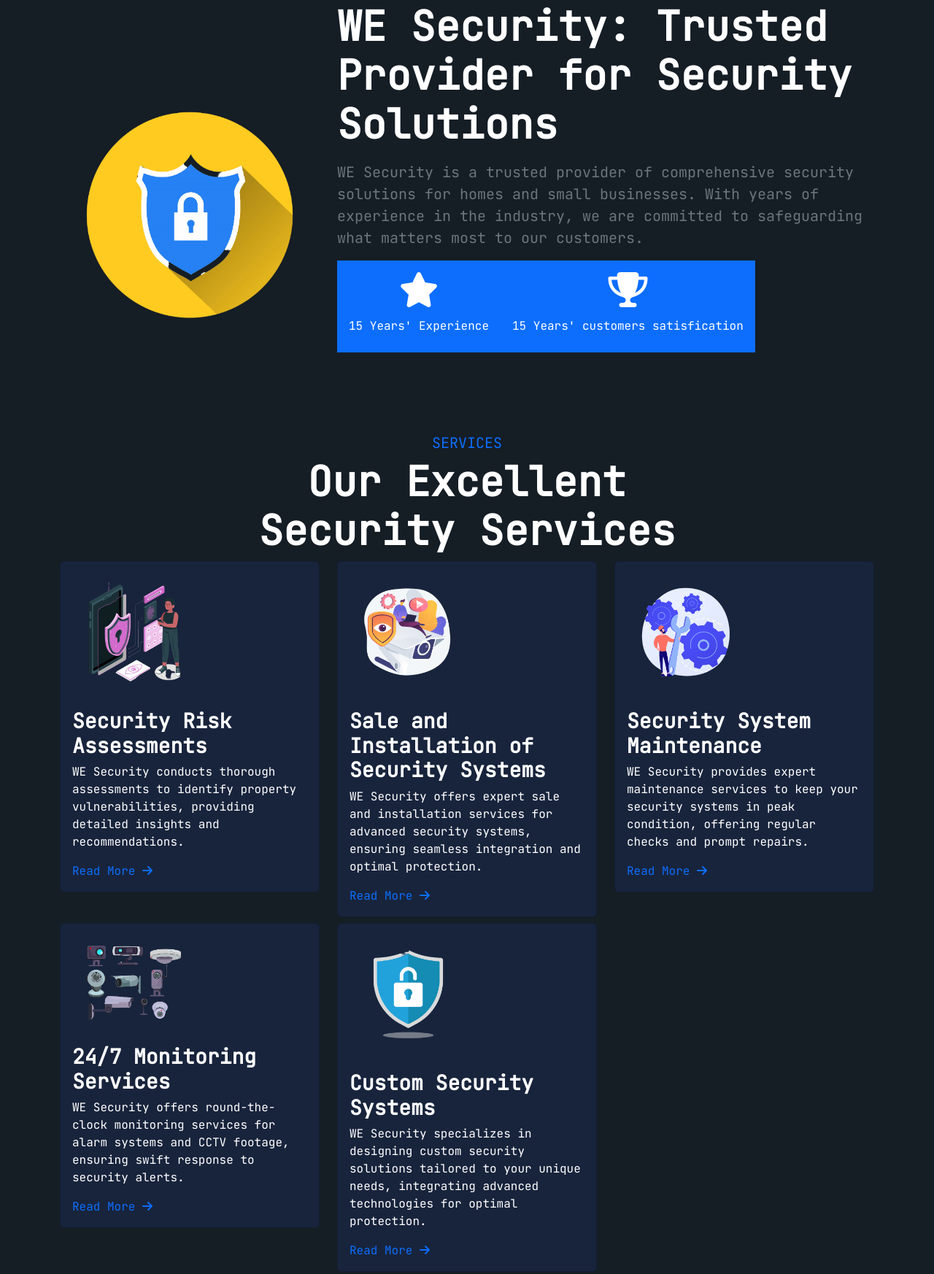
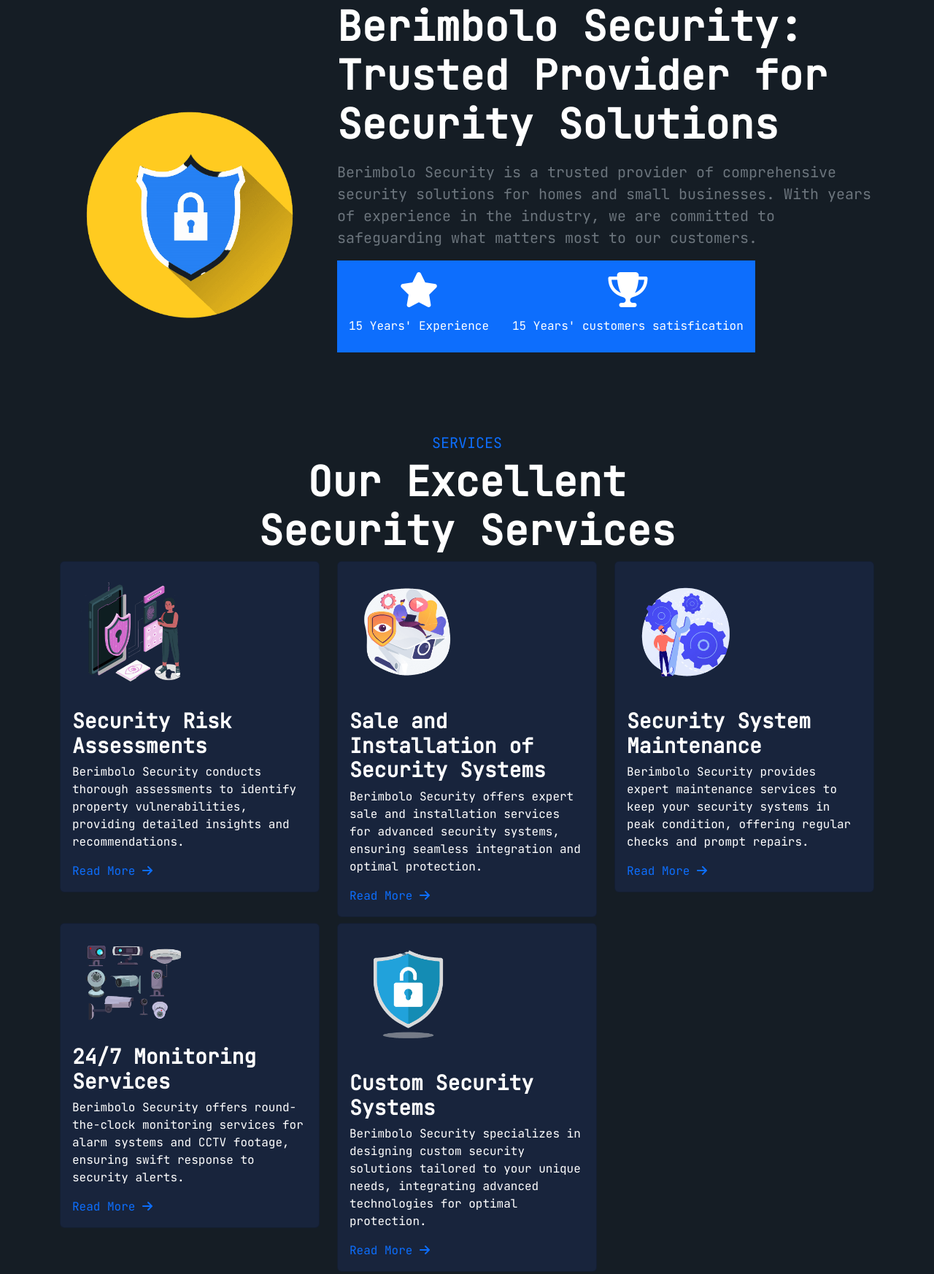
Before and after one commit to 0xAhmd/WE-Security, a plain HTML site: page index.html in a window 1280 px wide. Shown: the part 877-2623 px from the top of the page at 73% size. Drawn offline with Linux system fonts and the light colour scheme.

Commit message:
Update index.html

```diff
--- a/index.html
+++ b/index.html
@@ -4,7 +4,7 @@
 <head>
     <meta charset="UTF-8">
     <meta name="viewport" content="width=device-width, initial-scale=1.0">
-    <title>We Security</title>
+    <title>Berimbolo Security</title>
     <link rel="shortcut icon" href="images/icon.png" type="image/x-icon">
 
     <!-- Add the font link here -->
@@ -76,14 +76,14 @@
     <div class="container">
       <div class="row">
         <div class="col-md-4">
-          <img src="images/logo.png" alt="We security" class="about-image">
+          <img src="images/logo.png" alt="Berimbolo Security" class="about-image">
         </div><!-- left -->
         <div class="col-md-8">
           <h5 class="text-primary">About Us</h5>
           <h3 class="display-4 fw-bold">
-            WE Security: Trusted Provider for Security Solutions
+            Berimbolo Security: Trusted Provider for Security Solutions
           </h3>
-          <p class="lead my-3 fw-medium text-secondary">WE Security is a trusted provider of comprehensive security solutions for homes and small businesses. With years of experience in the industry, we are committed to safeguarding what matters most to our customers.</p>
+          <p class="lead my-3 fw-medium text-secondary">Berimbolo Security is a trusted provider of comprehensive security solutions for homes and small businesses. With years of experience in the industry, we are committed to safeguarding what matters most to our customers.</p>
           <div class="d-flex">
             <div class="bg-primary p-3 text-white border-bottom border-primary border-3 text-center mb-3">
               <i class="fa-solid fa-star fa-3x mb-3"></i>
@@ -112,7 +112,7 @@
             <img src="images/secass.jpg" class="w-50 mb-3" alt="Service $">
             <h5 class="text-primary"></h5>
             <h3 class=" fw-bold">Security Risk Assessments</h3>
-            <p>WE Security conducts thorough assessments to identify property vulnerabilities, providing detailed insights and recommendations.</p>
+            <p>Berimbolo Security conducts thorough assessments to identify property vulnerabilities, providing detailed insights and recommendations.</p>
             <a href="#" style="text-decoration: none;">Read More <i class="fa-solid fa-arrow-right"></i></a>
           </div><!-- card -->
         </div><!-- service -->
@@ -122,7 +122,7 @@
             <img src="images/moni.jpg" class="w-50 mb-3" alt="Service ">
             <h5 class="text-primary"></h5>
             <h3 class=" fw-bold">Sale and Installation of Security Systems</h3>
-            <p>WE Security offers expert sale and installation services for advanced security systems, ensuring seamless integration and optimal protection.</p>
+            <p>Berimbolo Security offers expert sale and installation services for advanced security systems, ensuring seamless integration and optimal protection.</p>
             <a href="#" style="text-decoration: none;">Read More <i class="fa-solid fa-arrow-right"></i></a>
           </div><!-- card -->
         </div><!-- service -->
@@ -132,7 +132,7 @@
             <img src="images/maintain.jpg" class="w-50 mb-3" alt="Service ">
             <h5 class="text-primary"></h5>
             <h3 class=" fw-bold">Security System Maintenance</h3>
-            <p>WE Security provides expert maintenance services to keep your security systems in peak condition, offering regular checks and prompt repairs.</p>
+            <p>Berimbolo Security provides expert maintenance services to keep your security systems in peak condition, offering regular checks and prompt repairs.</p>
             <a href="#" style="text-decoration: none;">Read More <i class="fa-solid fa-arrow-right"></i></a>
           </div><!-- card -->
         </div><!-- service -->
@@ -142,7 +142,7 @@
             <img src="images/443.jpg" class="w-50 mb-3" alt="Service ">
             <h5 class="text-primary"></h5>
             <h3 class=" fw-bold">24/7 Monitoring Services</h3>
-            <p>WE Security offers round-the-clock monitoring services for alarm systems and CCTV footage, ensuring swift response to security alerts.</p>
+            <p>Berimbolo Security offers round-the-clock monitoring services for alarm systems and CCTV footage, ensuring swift response to security alerts.</p>
             <a href="#" style="text-decoration: none;">Read More <i class="fa-solid fa-arrow-right"></i></a>
           </div><!-- card -->
         </div><!-- service -->
@@ -152,7 +152,7 @@
             <img src="images/shield.jpg" class="w-50 mb-3" alt="Service ">
             <h5 class="text-primary"></h5>
             <h3 class=" fw-bold">Custom Security Systems</h3>
-            <p>WE Security specializes in designing custom security solutions tailored to your unique needs, integrating advanced technologies for optimal protection.</p>
+            <p>Berimbolo Security specializes in designing custom security solutions tailored to your unique needs, integrating advanced technologies for optimal protection.</p>
             <a href="#" style="text-decoration: none;">Read More <i class="fa-solid fa-arrow-right"></i></a>
           </div><!-- card -->
         </div><!-- service -->
@@ -323,7 +323,7 @@
                 <div class="card bg-primary bg-opacity-10 text-center border-0">
                     <img src="images/testimonial-1.jpg" class="w-25 mx-auto rounded-circle" alt="" style="margin-top: -40px;">
                     <div class="card-body text-start"> <!-- Added "text-start" class to align text to the right -->
-                        <p class="my-3">The sale and installation of security systems by WE Security exceeded our expectations, We feel confident in the reliability of our security measures thanks to WE Security's top-notch service.</p>
+                        <p class="my-3">The sale and installation of security systems by Berimbolo Security exceeded our expectations, We feel confident in the reliability of our security measures thanks to Berimbolo Security's top-notch service.</p>
                         <h4 class="mb-3">Reda Selim</h4>
                         <h5 class="mb-3 text-secondary">UI/UX Designer</h5>
                     </div>
@@ -334,7 +334,7 @@
                 <div class="card bg-primary bg-opacity-10 text-center border-0">
                     <img src="images/testimonial-2.jpg" class="w-25 mx-auto rounded-circle" alt="" style="margin-top: -40px;">
                     <div class="card-body text-start"> <!-- Added "text-start" class to align text to the right -->
-                        <p class="my-3">WE Security's 24/7 monitoring services have been instrumental in keeping our property safe and secure. Their swift response to security alerts gives us peace of mind knowing that our premises are under constant surveillance.</p>
+                        <p class="my-3">Berimbolo Security's 24/7 monitoring services have been instrumental in keeping our property safe and secure. Their swift response to security alerts gives us peace of mind knowing that our premises are under constant surveillance.</p>
                         <h4 class="mb-3">Sara Ahmed</h4>
                         <h5 class="mb-3 text-secondary">Network Engineer</h5>
                     </div>
@@ -345,7 +345,7 @@
                 <div class="card bg-primary bg-opacity-10 text-center border-0">
                     <img src="images/testimonial-3.jpg" class="w-25 mx-auto rounded-circle" alt="" style="margin-top: -40px;">
                     <div class="card-body text-start"> <!-- Added "text-start" class to align text to the right -->
-                        <p class="my-3">I am highly impressed with the thoroughness of WE Security's security risk assessments. They identified vulnerabilities we weren't aware of and provided actionable recommendations to enhance our property's security. Excellent job!</p>
+                        <p class="my-3">I am highly impressed with the thoroughness of Berimbolo Security's security risk assessments. They identified vulnerabilities we weren't aware of and provided actionable recommendations to enhance our property's security. Excellent job!</p>
                         <h4 class="mb-3">Karim Fouaad</h4>
                         <h5 class="mb-3 text-secondary">Flutter Developer</h5>
                     </div>
```
